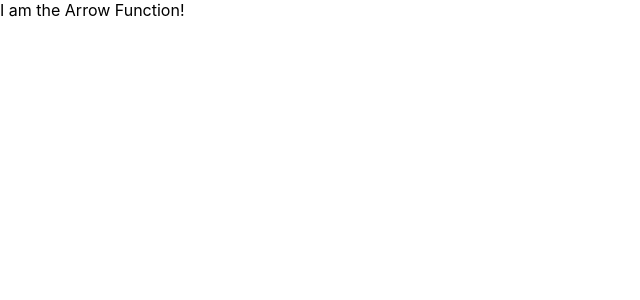
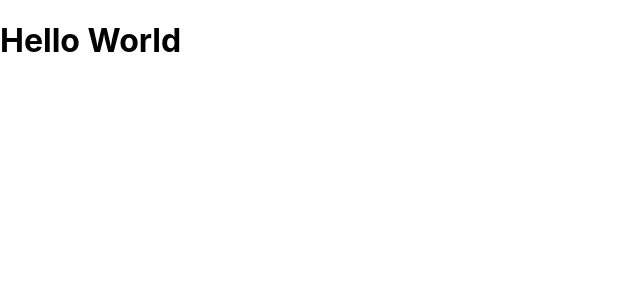
Before and after one commit to dhonevrushabh07/HELLO_REACT, a React (Create React App) app: page / in a window 1280 px wide. Shown: the top 300 px of the page, without its empty margins (0-640 px from the left). Built offline with nearby package versions, Linux system fonts and the light colour scheme.

Commit message:
Hello to app.js

```diff
--- a/src/App.js
+++ b/src/App.js
@@ -1,5 +1,5 @@
 const App = () => {
-  return "I am the Arrow Function!";
+  return <h1>Hello World</h1>;
 };
 
 export default App;
```
